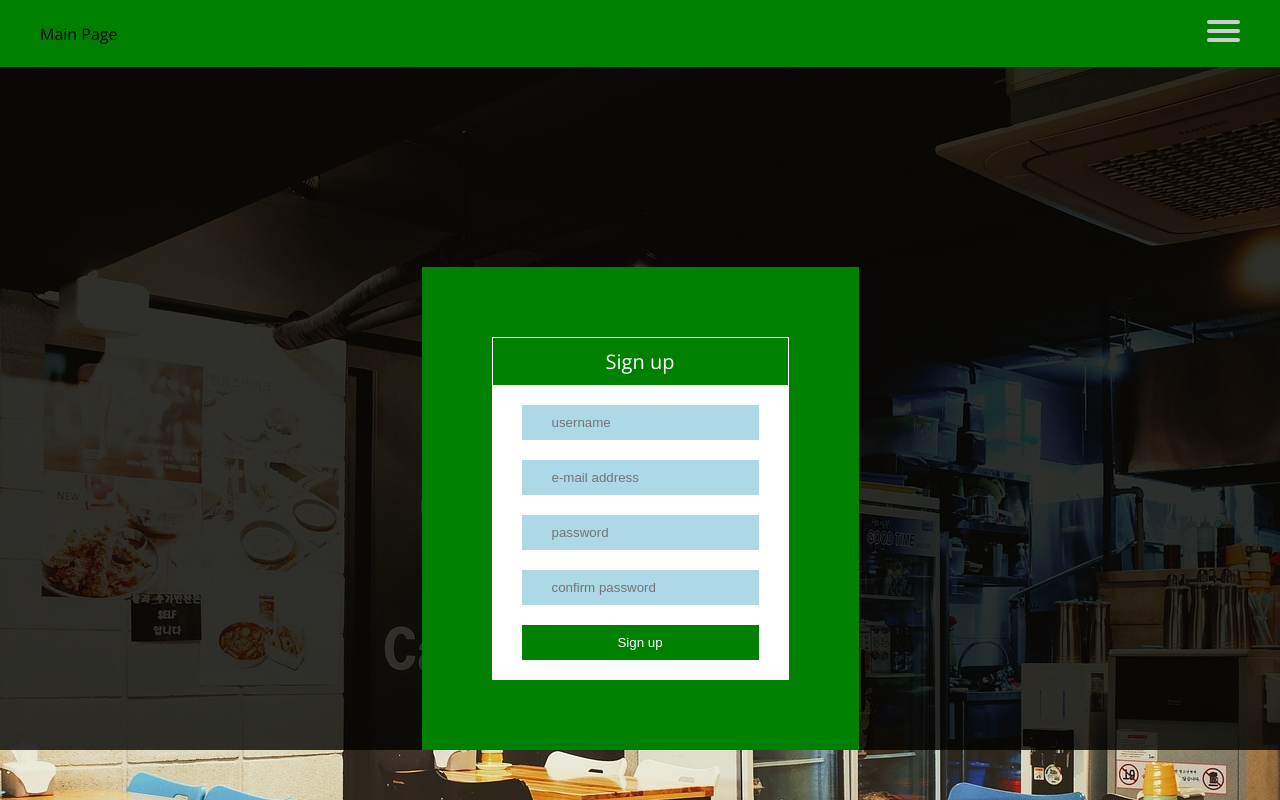
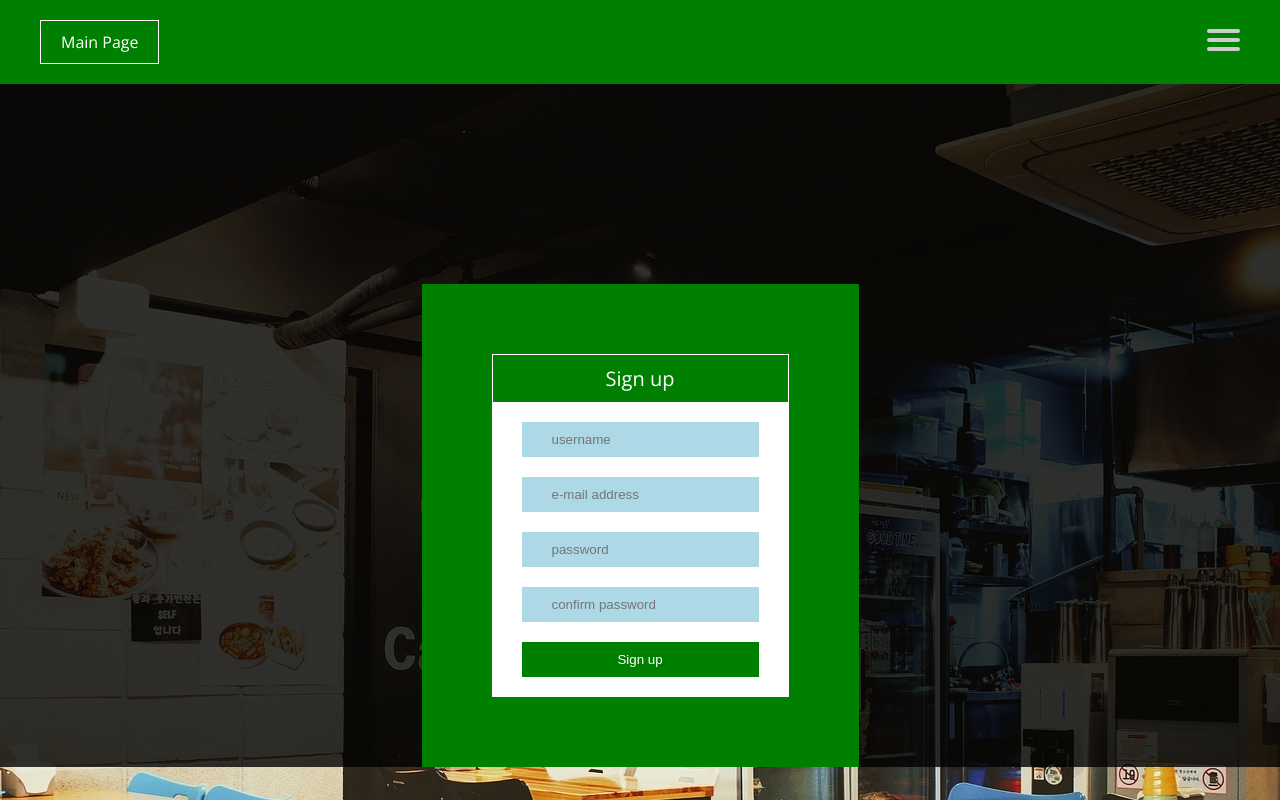
Before and after one commit to Paula066/project-wsei, a React (Create React App) app: page /zarejestrujsie in a window 1280 px wide. Built offline with nearby package versions, Linux system fonts and the light colour scheme.

Commit message:
refactor scss

```diff
--- a/src/App.scss
+++ b/src/App.scss
@@ -5,9 +5,6 @@
   padding: 0;
   box-sizing: border-box;
 }
-
-
-
 
 .restaurants {
   display: inline-flex;
@@ -84,6 +81,13 @@
       }
     }
   }
+}
+
+.main-page {
+  color: white;
+  padding: 10px 20px;
+  border: 1px solid white;
+  cursor: pointer;
 }
 
 
--- a/src/components/MainPage.jsx
+++ b/src/components/MainPage.jsx
@@ -4,7 +4,7 @@ export default class Hamburger extends PureComponent {
 
     render() {
         return (
-            <div className="">
+            <div className="main-page">
               <p>Main Page</p>
             </div>
         )
--- a/src/components/Registration.jsx
+++ b/src/components/Registration.jsx
@@ -9,6 +9,8 @@ export default class Registration extends Component {
         let registerPassword2 = ""
 
         const register = () => {
+            const proxyurl = "https://cors-anywhere.herokuapp.com/";
+            const url = "http://localhost:5000/zarejestrujsie";
 
             axios({
                 method: 'POST',
@@ -18,7 +20,7 @@ export default class Registration extends Component {
                     password: registerPassword
                 },
                 withCredentials: true,
-                url: "http://localhost:5000/zarejestrujsie"
+                url: `Access-Control-Allow-Origin: http://localhost:5000/zarejestrujsie`
             }).then((res) => console.log(res))
         }
         return (
```
Lines whose indentation alone changed are shown as unchanged.
